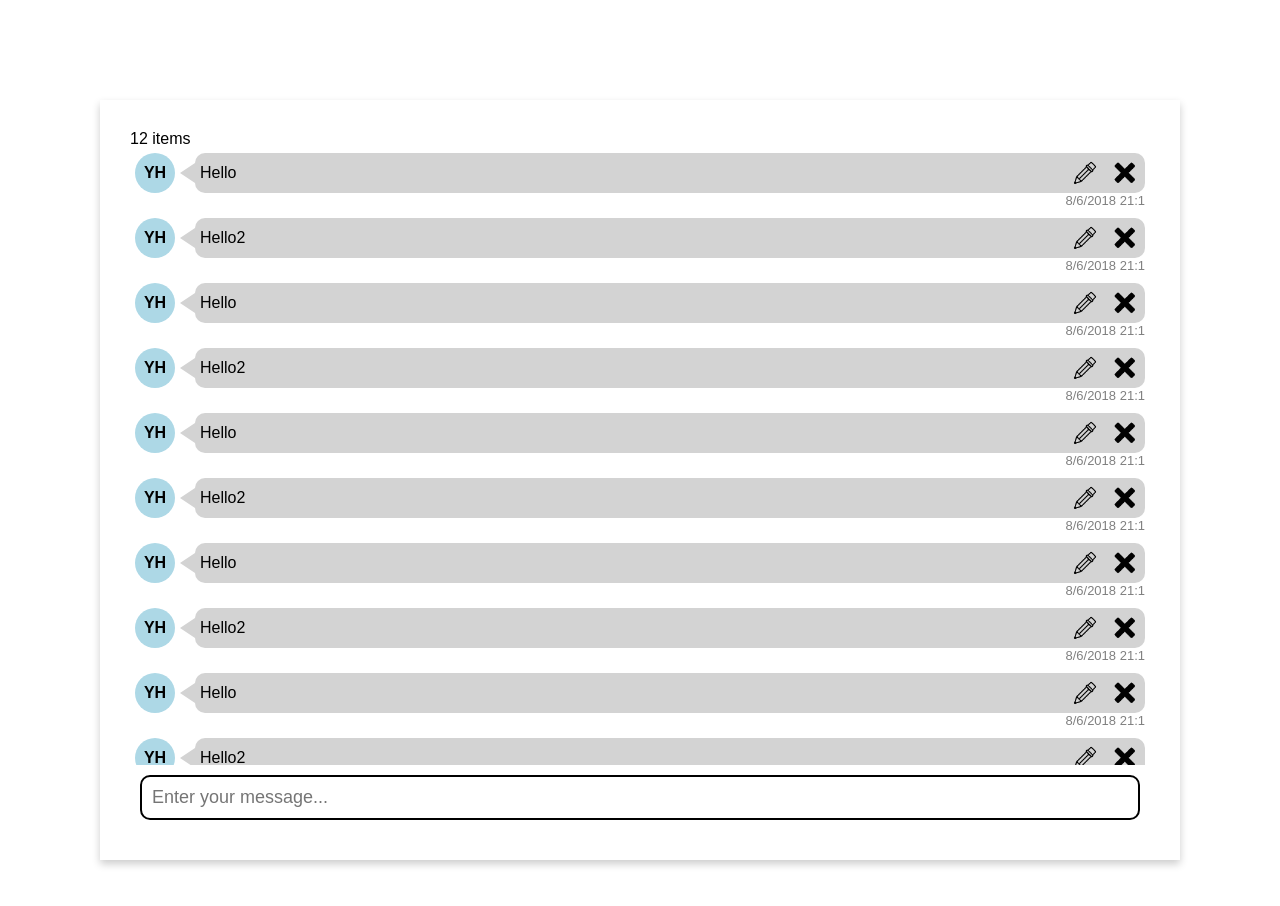
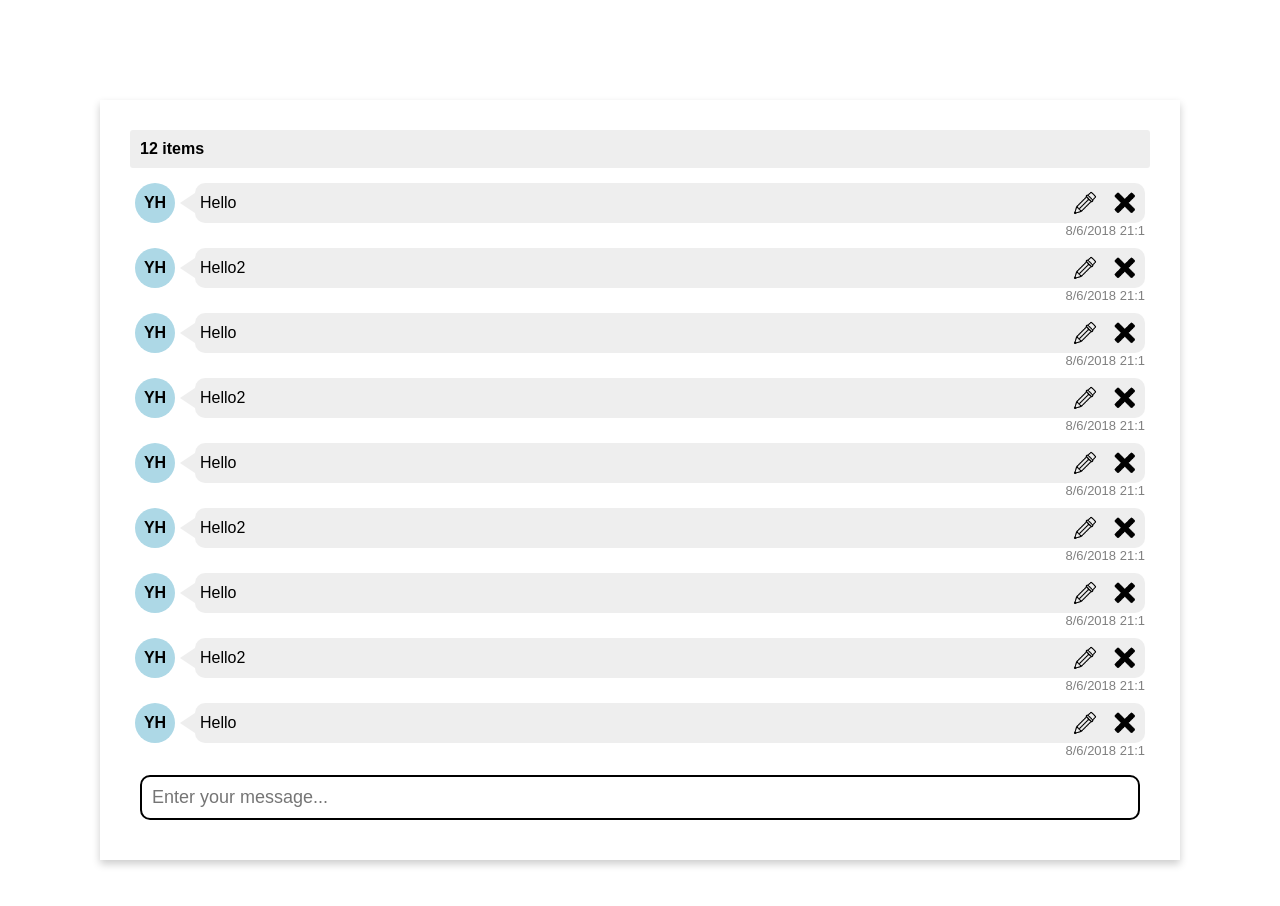
Before and after one commit to YoavHortman/ChatNotes, a React (Create React App) app: page / in a window 1280 px wide. Shown: the top 906 px of the page. Built offline with nearby package versions, Linux system fonts and the light colour scheme; the HTML template or start-up script is replaced by a standard one.

Commit message:
minor style fixes

```diff
--- a/src/components/Body.css
+++ b/src/components/Body.css
@@ -1,5 +1,5 @@
 .Body__root {
     display: flex;
     flex-direction: column;
-    overflow: scroll;
+    overflow-y: scroll;
 }
--- /dev/null
+++ b/src/components/Header.css
@@ -0,0 +1,7 @@
+.Header__root {
+    font-weight: bold;
+    background: #d3d3d361;
+    border-radius: 3px;
+    padding: 10px;
+    margin-bottom: 10px;
+}
--- a/src/components/Header.tsx
+++ b/src/components/Header.tsx
@@ -1,4 +1,5 @@
 import * as React from "react";
+import "./Header.css"
 
 interface HeaderProps {
     noteCount: number;
--- a/src/components/Message.css
+++ b/src/components/Message.css
@@ -35,7 +35,7 @@
     width: 0;
     height: 0;
     border-top: 10px solid transparent;
-    border-right: 15px solid lightgray;
+    border-right: 15px solid #d3d3d361;
     border-bottom: 10px solid transparent;
 }
 
@@ -44,7 +44,7 @@
     display: flex;
     flex-direction: row;
     align-items: center;
-    background: lightgray;
+    background: #d3d3d361;
     border-radius: 10px;
     padding: 5px;
 }
```
